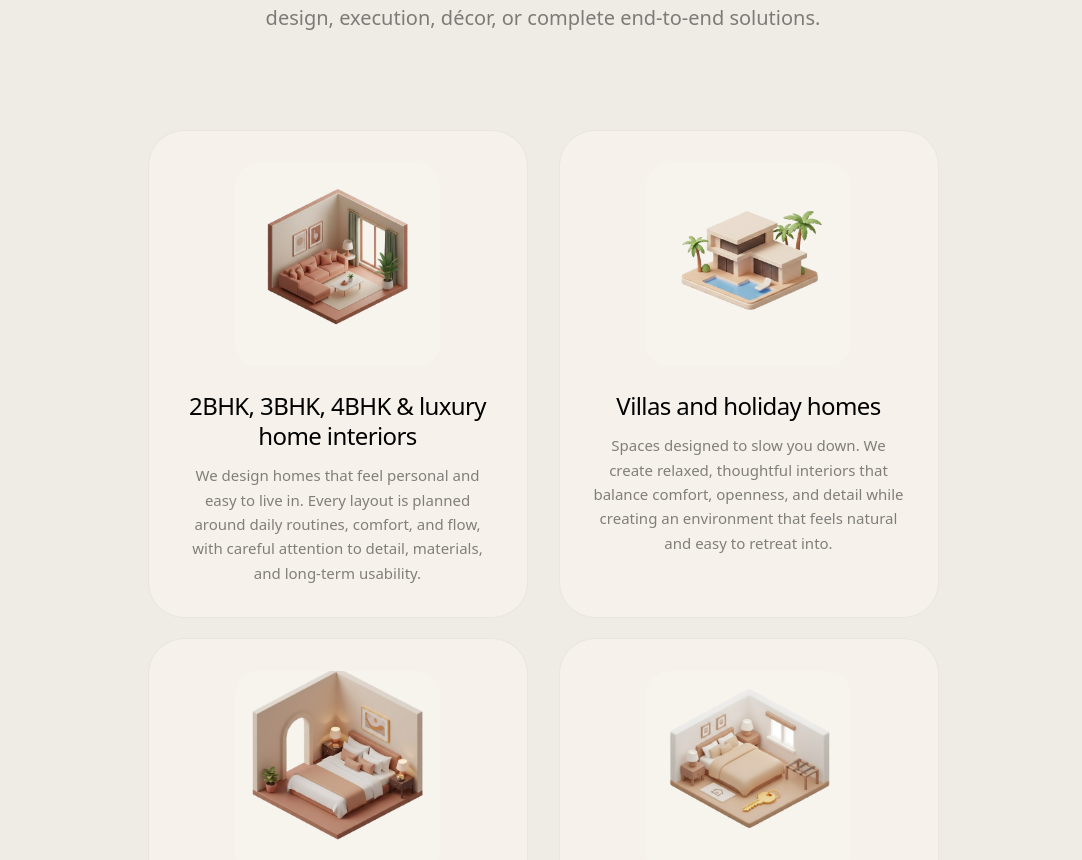
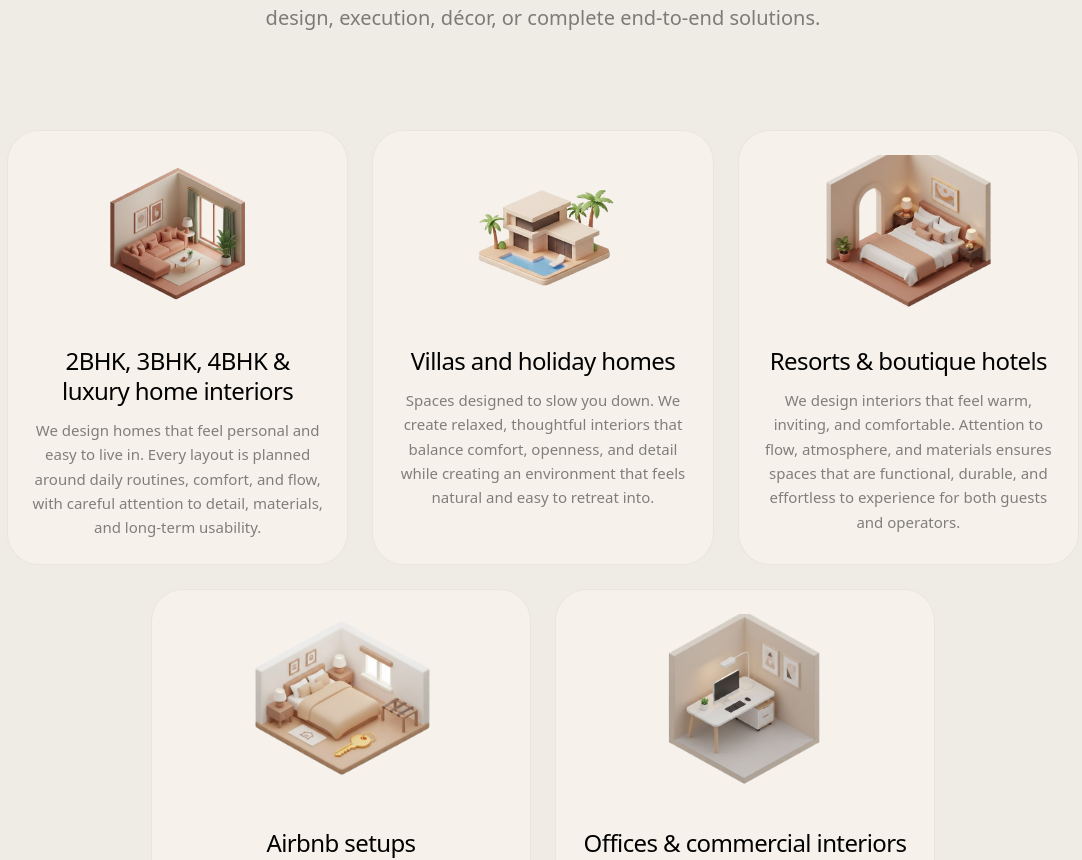
Before and after one commit to hue-matrix/Hue, a Next.js app: page / in a window 1280 px wide. Shown: the part 1361-2221 px from the top of the page, without its empty margins (97-1179 px from the left). Built offline with nearby package versions, Linux system fonts and the light colour scheme.

Commit message:
New UI CHANGES 4

```diff
--- a/components/sections/Services.tsx
+++ b/components/sections/Services.tsx
@@ -48,12 +48,12 @@ const ServiceCard = ({ service, index }: { service: typeof services[0], index: n
             whileInView={{ opacity: 1, y: 0 }}
             viewport={{ once: true, margin: "-50px" }}
             transition={{ duration: 0.5, delay: index * 0.1 }}
-            className="bg-[#f6f2eb] rounded-[36px] p-6 md:p-8 flex flex-col items-center text-center group hover:shadow-2xl transition-all duration-500 cursor-pointer overflow-hidden relative h-full border border-black/5"
+            className="bg-[#f6f2eb] rounded-[32px] p-5 md:p-6 flex flex-col items-center text-center group hover:shadow-2xl transition-all duration-500 cursor-pointer overflow-hidden relative h-full border border-black/5"
             whileHover={{ y: -5, transition: { duration: 0.3 } }}
             data-cursor="hover"
         >
             {/* Image Container */}
-            <div className="relative w-[65%] aspect-square mb-6 rounded-3xl overflow-hidden bg-white/10 flex items-center justify-center p-3 mx-auto">
+            <div className="relative w-[60%] aspect-square mb-4 rounded-3xl overflow-hidden flex items-center justify-center p-0 mx-auto">
                 <motion.div
                     className="relative w-full h-full z-10"
                     animate={{ y: [0, -15, 0] }}
@@ -123,13 +123,18 @@ export const Services = () => {
             </div>
 
             {/* Grid Layout */}
-            <div className="max-w-[850px] px-4 md:px-6 mx-auto">
-                <div className="grid grid-cols-1 md:grid-cols-2 gap-4 md:gap-5">
+            <div className="max-w-[1250px] px-4 md:px-6 mx-auto">
+                <div className="grid grid-cols-1 md:grid-cols-2 lg:grid-cols-6 gap-4 md:gap-5 lg:gap-6">
                     {services.map((service, index) => {
-                        let wrapperClass = "flex justify-center w-full h-full";
-                        // Center the 5th card across both columns gracefully
+                        let wrapperClass = "flex justify-center w-full h-full md:col-span-1 lg:col-span-2";
+
+                        // Desktop 3-2 layout: 4th and 5th items span 3 cols.
+                        // They are pushed left/right to perfectly center together maintaining exact gaps.
+                        if (index === 3) {
+                            wrapperClass = "flex justify-center lg:justify-end w-full h-full md:col-span-1 lg:col-span-3";
+                        }
                         if (index === 4) {
-                            wrapperClass = "flex justify-center w-full h-full md:col-span-2";
+                            wrapperClass = "flex justify-center lg:justify-start w-full h-full md:col-span-2 lg:col-span-3";
                         }
 
                         return (
```
